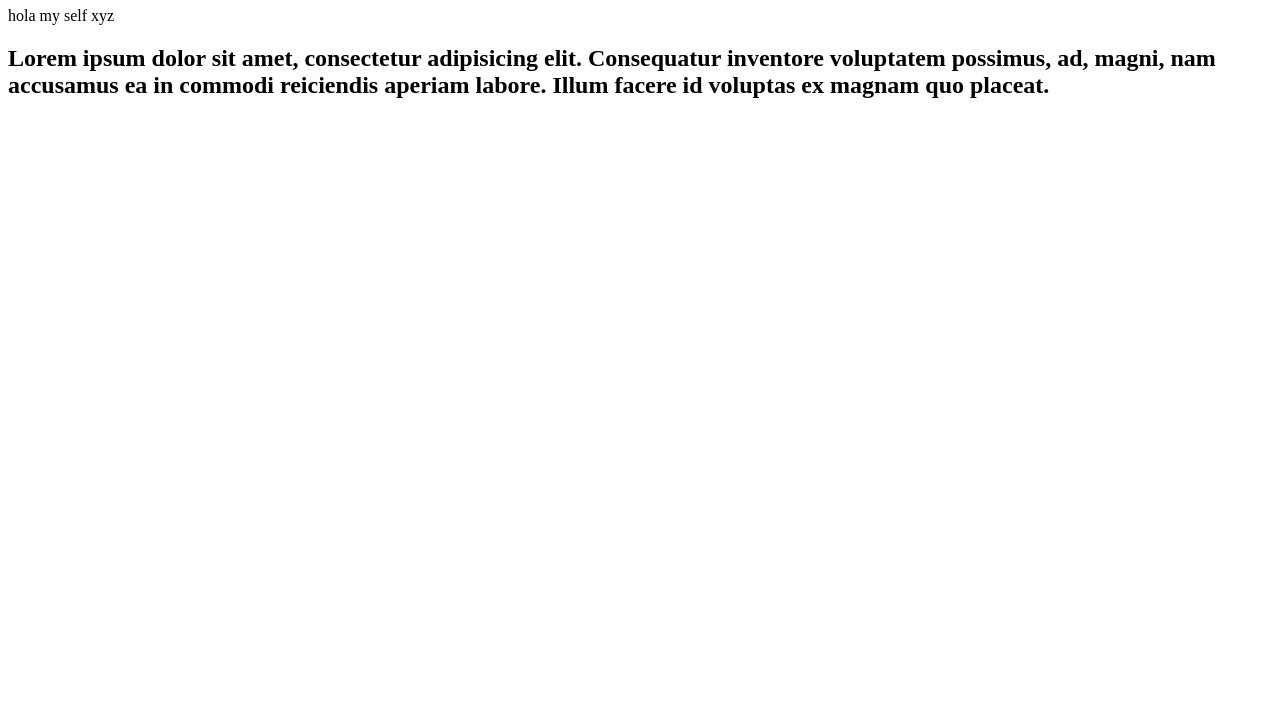
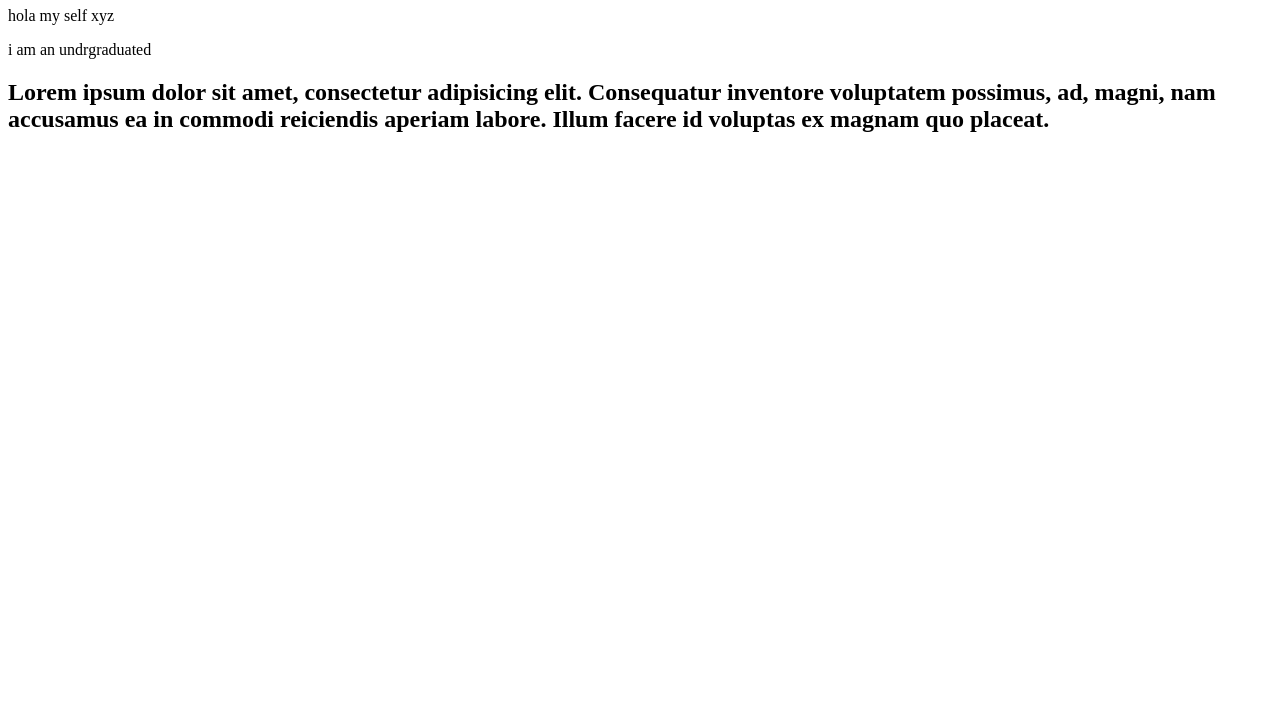
Before and after one commit to vishalbambare/MERN-First-Project-, a plain HTML site: page index.html in a window 1280 px wide. Shown: the part 73-800 px from the top of the page. Drawn offline with Linux system fonts and the light colour scheme.

Commit message:
new change

```diff
--- a/index.html
+++ b/index.html
@@ -10,6 +10,7 @@
 <body>
     <h1>Hello</h1>
      <p> hola my self xyz</p>
+     <p> i am an undrgraduated</p>
     <h2>Lorem ipsum dolor sit amet, consectetur adipisicing elit. Consequatur inventore voluptatem possimus, ad, magni, nam accusamus ea in commodi reiciendis aperiam labore. Illum facere id voluptas ex magnam quo placeat.</h2>
 </body>
 </html>
```
